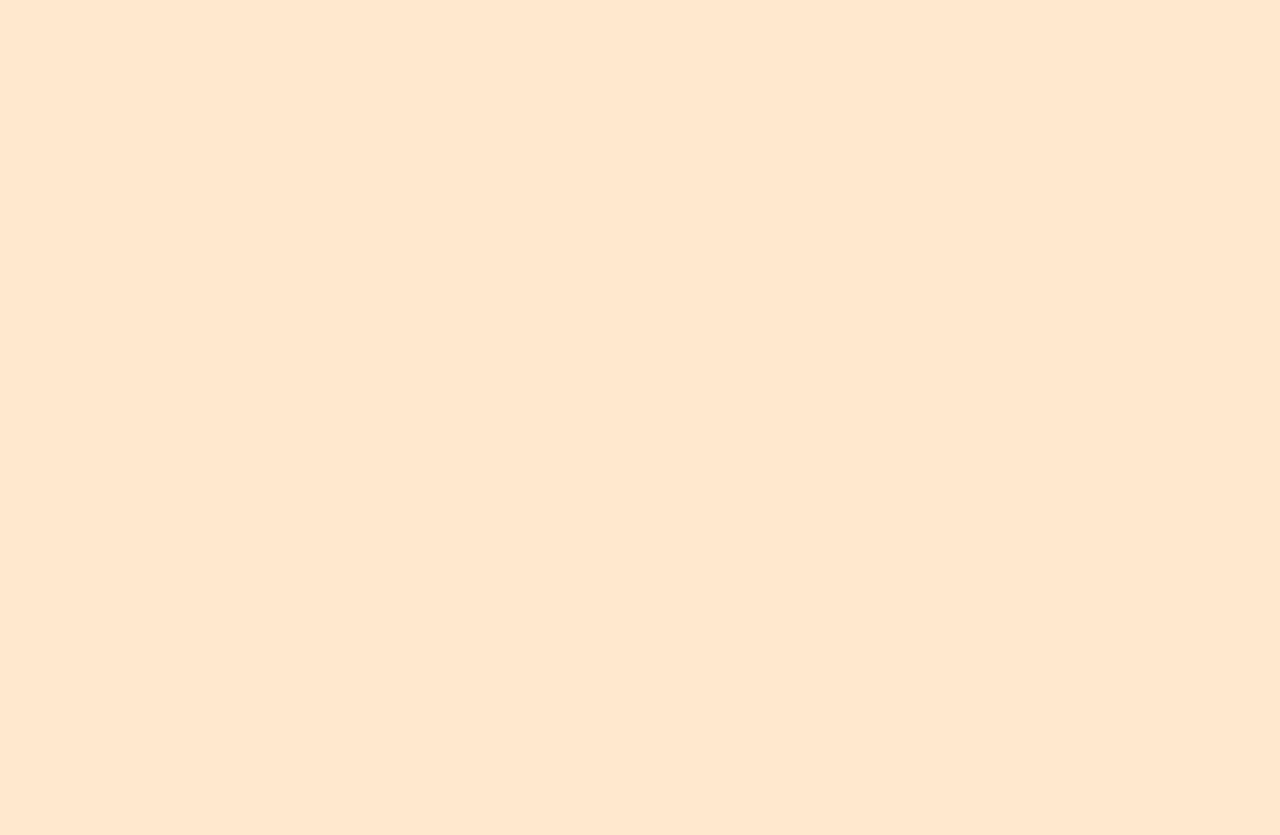
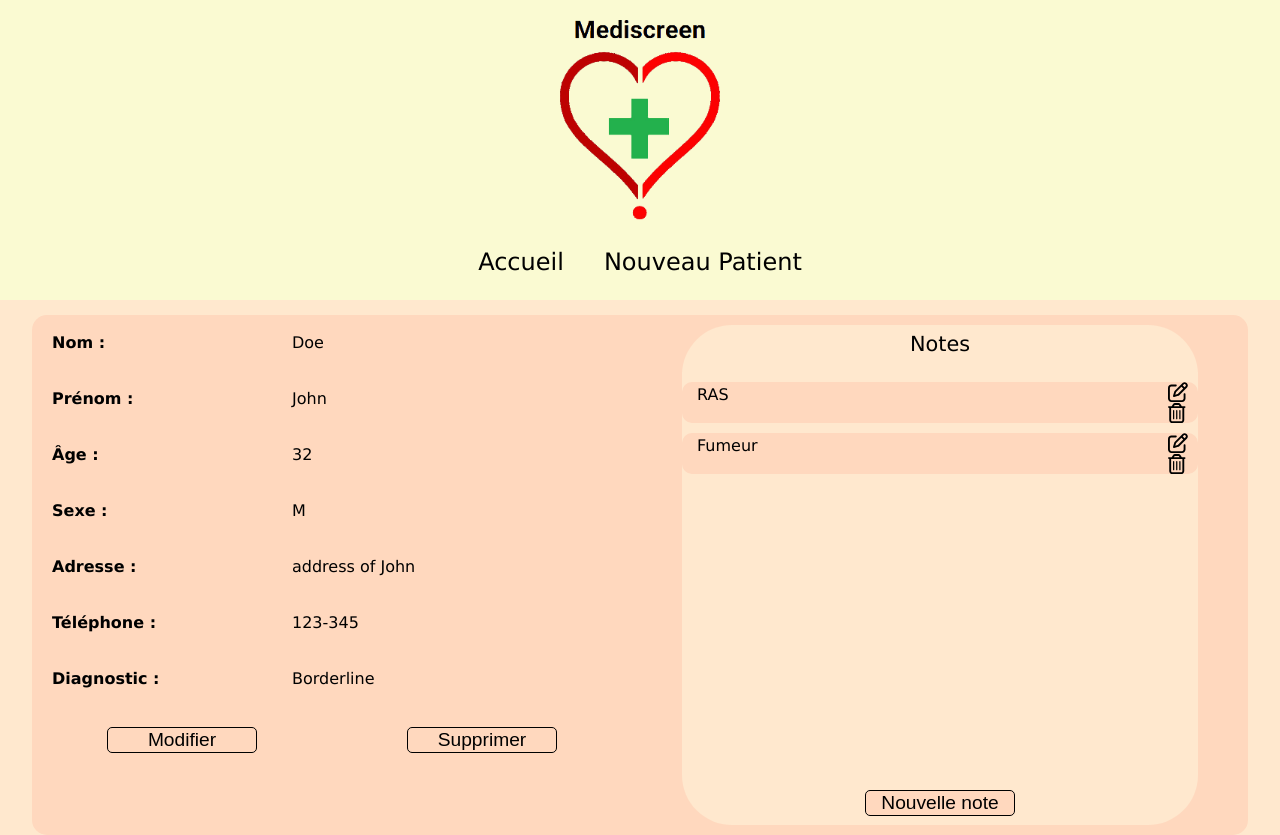
Before and after one commit to Lyline/webDiabetes, an Angular app: page /patients/consultation/1 in a window 1280 px wide. Before the commit this address led to /. Before the commit the page ends 800 px from the top, so only its background shows below. Built offline with nearby package versions, Linux system fonts and the light colour scheme.

Commit message:
Impl - Patient detail component

```diff
--- a/src/app/app-routing.module.ts
+++ b/src/app/app-routing.module.ts
@@ -2,10 +2,12 @@ import {NgModule} from '@angular/core';
 import {RouterModule, Routes} from '@angular/router';
 import {HomeComponent} from "./home/home.component";
 import {PatientListComponent} from "./patientList/patientList.component";
+import {PatientDetailComponent} from "./patient-detail/patient-detail.component";
 
 const routes: Routes = [
   { path: "", component: HomeComponent},
-  { path: "patients", component: PatientListComponent}];
+  { path: "patients", component: PatientListComponent},
+  { path: "patients/consultation/:patientId", component: PatientDetailComponent}];
 
 @NgModule({
   imports: [RouterModule.forRoot(routes)],
--- a/src/app/app.module.ts
+++ b/src/app/app.module.ts
@@ -7,13 +7,15 @@ import {HomeComponent} from './home/home.component';
 import {HeaderComponent} from './header/header.component';
 import {PatientListComponent} from './patientList/patientList.component';
 import {FontAwesomeModule} from '@fortawesome/angular-fontawesome';
+import {PatientDetailComponent} from './patient-detail/patient-detail.component';
 
 @NgModule({
   declarations: [
     AppComponent,
     HomeComponent,
     HeaderComponent,
-    PatientListComponent
+    PatientListComponent,
+    PatientDetailComponent
   ],
   imports: [
     BrowserModule,
--- /dev/null
+++ b/src/app/patient-detail/patient-detail.component.css
@@ -0,0 +1,113 @@
+.container{
+  display: block;
+  margin-left:auto;
+  margin-right: auto;
+  width: 95%;
+  background: #ffd8be;
+  border-radius: 15px;
+}
+
+.content{
+  display: flex;
+  justify-content: space-between;
+  margin-top: 15px;
+}
+
+ul{
+  width: 600px;
+}
+
+li{
+  display: flex;
+}
+
+label{
+  width: 200px;
+  margin: 20px;
+
+  font-weight: bold;
+}
+
+div.identity{
+  margin: 20px;
+}
+
+.note_component{
+  display: flex;
+  flex-direction: column;
+  align-items: center;
+  justify-content: space-around;
+  width: 50%;
+  height: 500px;
+  margin: 10px 50px;
+  background-color: #FFE8CE;
+  border-radius: 50px;
+}
+
+h3{
+  font-size: 1.3em;
+}
+
+.table_container{
+  height: 400px;
+
+}
+
+table{
+  display: block;
+  position: sticky;
+
+  height: 400px;
+
+  margin-left: auto;
+  margin-right: auto;
+
+  border-collapse: separate;
+  border-spacing: 0 10px;
+  overflow-y: scroll;
+
+  background-color: #FFE8CE;
+}
+
+tr{
+  background: #ffd8be;
+}
+
+td.data_content{
+  width: 700px;
+  padding: 5px;
+  font-size: 1em;
+  text-indent: 10px;
+  border-radius: 10px 0 0 10px;
+}
+
+td.data_action{
+  font-size: 20px;
+  margin-top: auto;
+  margin-bottom: auto;
+  vertical-align: middle;
+  border-radius: 0 10px 10px 0;
+}
+
+.action{
+  padding-right: 10px;
+  padding-left: 10px;
+}
+
+.button_list{
+  display: flex;
+  justify-content: space-around;
+  margin-top: 20px;
+}
+
+button{
+  width: 150px;
+  font-size: 1.2em;
+  background: #ffd8be;
+  border: solid 1px #000;
+  border-radius: 5px;
+}
+
+button:hover{
+  cursor: pointer;
+}
--- /dev/null
+++ b/src/app/patient-detail/patient-detail.component.html
@@ -0,0 +1,61 @@
+<app-header></app-header>
+
+<div class="container">
+  <div class="content">
+    <div>
+      <ul *ngIf="patient">
+        <li>
+          <label>Nom :</label>
+          <div class="identity">{{patient.lastName}}</div>
+        </li>
+        <li>
+          <label>Prénom :</label>
+          <div class="identity">{{patient.firstName}}</div>
+        </li>
+        <li>
+          <label>Âge :</label>
+          <div class="identity">{{patient.age}}</div>
+        </li>
+        <li>
+          <label>Sexe :</label>
+          <div class="identity">{{patient.gender}}</div>
+        </li>
+        <li>
+          <label>Adresse :</label>
+          <div class="identity">{{patient.address}}</div>
+        </li>
+        <li>
+          <label>Téléphone :</label>
+          <div class="identity">{{patient.phone}}</div>
+        </li>
+        <li>
+          <label>Diagnostic :</label>
+          <div class="identity">{{patient.diagnostic}}</div>
+        </li>
+      </ul>
+      <div class="button_list">
+        <button type="button">Modifier</button>
+        <button type="button">Supprimer</button>
+      </div>
+    </div>
+    <div class="note_component" >
+      <h3>Notes</h3>
+      <div class="table_container">
+        <p *ngIf="patient.notes.length===0">Aucune note est enregistrée pour le moment</p>
+        <table *ngIf="patient.notes.length!=0">
+          <tr *ngFor="let note of patient.notes">
+            <td class="data_content">
+              {{note.noteContent}}
+            </td>
+            <td class="data_action">
+              <fa-icon [icon]="updateIcon" class="action"></fa-icon>
+              <fa-icon [icon]="deleteIcon" class="action"></fa-icon>
+            </td>
+          </tr>
+        </table>
+      </div>
+      <button type="button">Nouvelle note</button>
+    </div>
+
+  </div>
+</div>
--- /dev/null
+++ b/src/app/patient-detail/patient-detail.component.ts
@@ -0,0 +1,42 @@
+import {Component, OnInit} from '@angular/core';
+import {faTrashCan} from "@fortawesome/free-regular-svg-icons/faTrashCan";
+import {faPenToSquare} from "@fortawesome/free-regular-svg-icons/faPenToSquare";
+import {Patient} from "../models/patient.model";
+import {PatientService} from "../patient.service";
+import {ActivatedRoute} from "@angular/router";
+
+
+@Component({
+  selector: 'app-patient-detail',
+  templateUrl: './patient-detail.component.html',
+  styleUrls: ['./patient-detail.component.css']
+})
+export class PatientDetailComponent implements OnInit {
+  public patient: Patient = {
+    id:0,
+    firstName:'',
+    lastName:'',
+    dateOfBirth:'',
+    age:0,
+    gender:'',
+    address:'',
+    phone:'',
+    notes: [],
+    diagnostic:''
+  };
+
+  updateIcon=faPenToSquare;
+  deleteIcon=faTrashCan
+
+  constructor(public service: PatientService, public route: ActivatedRoute) { }
+
+  ngOnInit(): void {
+    const id: number = Number(this.route.snapshot.paramMap.get('patientId'));
+    this.getPatientById(id);
+  }
+
+  getPatientById(id: number): void{
+    this.service.getPatientById(id)
+      .subscribe(patient=>this.patient= patient);
+  }
+}
--- a/src/app/patient.service.ts
+++ b/src/app/patient.service.ts
@@ -22,4 +22,14 @@ export class PatientService {
     const patients= of(MockPatientList);
     return patients;
   }
+
+  getPatientById(id:number): Observable<Patient>{
+    let patient= MockPatientList.find(p=>p.id===id);
+
+    if (patient == undefined) {
+      return of(MockPatientList[0])
+    } else {
+      return of(patient);
+    }
+  }
 }
```
Also changed, not shown: 1 other file (tests, documents, lock files or other folders).
